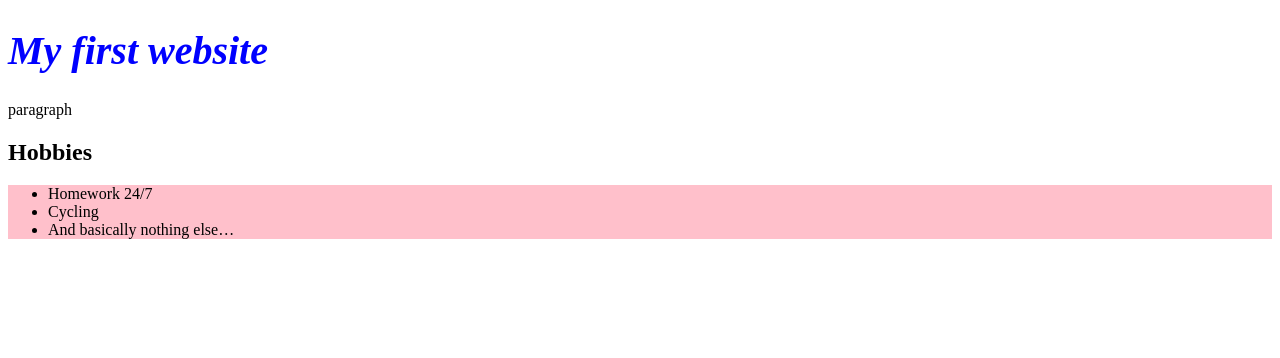
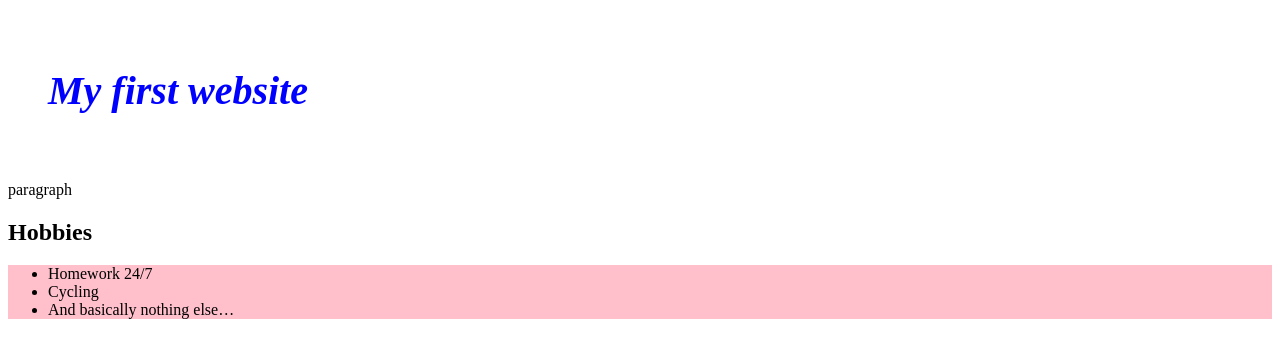
Before and after one commit to Zhendrey/ml-computer-1, a plain HTML site: page index.html in a window 1280 px wide. Drawn offline with Linux system fonts and the light colour scheme.

Commit message:
Update index.html

```diff
--- a/index.html
+++ b/index.html
@@ -4,10 +4,17 @@
 		<link href=”./vite.svg”></link>
 		<title>My first website whatevr…</title>
 		<style>
-.red{
-color: red;
-}
-</style>
+			.red{
+			color: red;
+			}
+			h1{
+				font-weight: 700;
+				text-decoration: "underline";
+				font-family: Futura;
+				padding: 1em;
+				border-radius: 50%;
+			}
+		</style>
 	</head>
 	<body>
 		<h1 style="font-size: 2.5rem; font-style: italic; color: blue;" class=”red”> My first website </h1>
```
